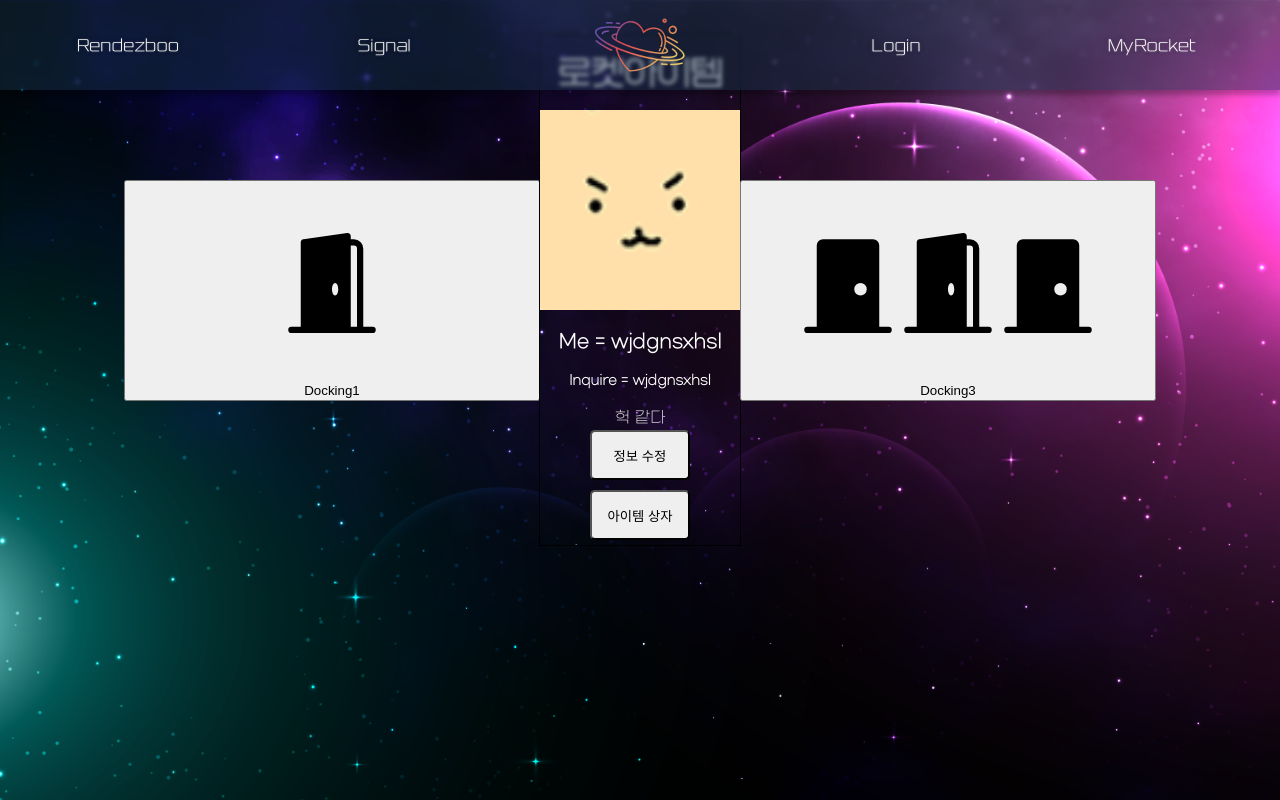
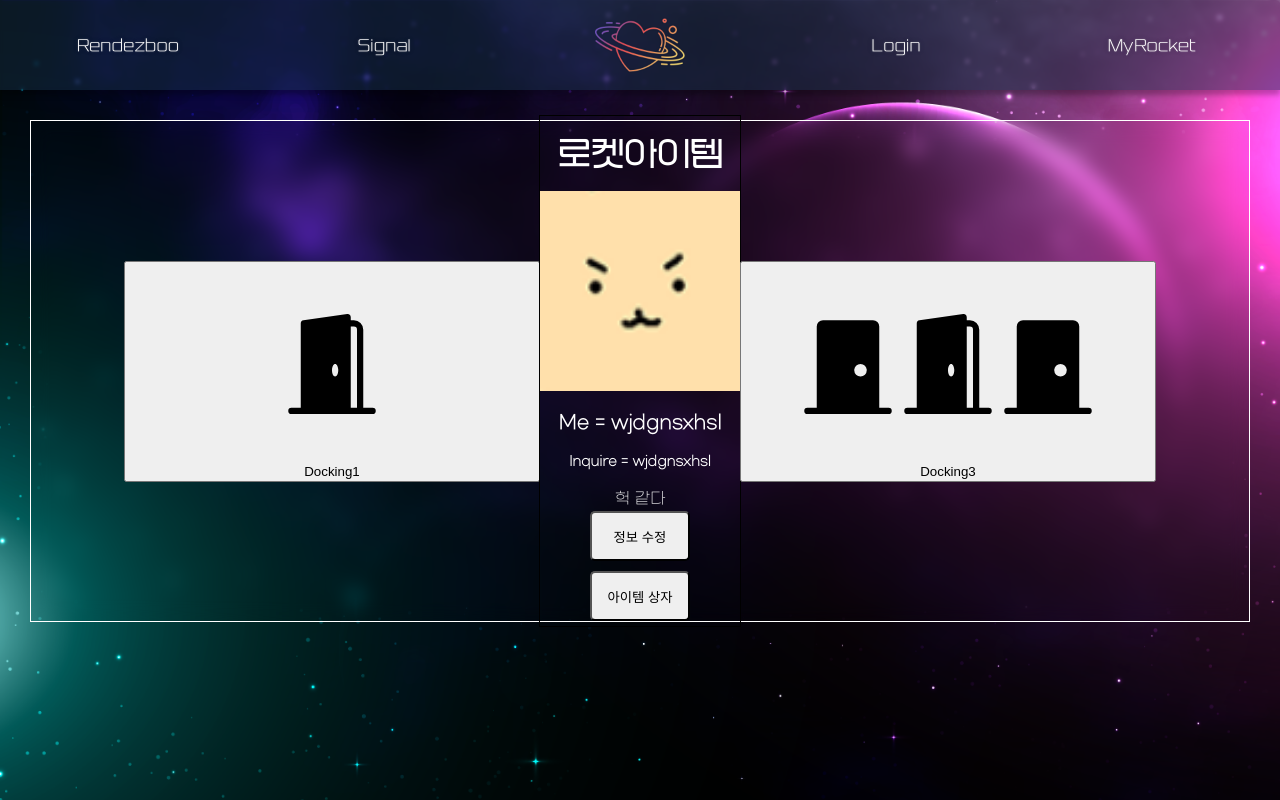
Before and after one commit to Hoony-JSG/RendezBoo, a React (Create React App) app in the folder A107-front/a107-app/: page / in a window 1280 px wide. Built offline with nearby package versions, Linux system fonts and the light colour scheme.

Commit message:
fix: path=/ RocketItem, Doors 정렬

```diff
--- a/A107-front/a107-app/src/pages/Rendezboo.js
+++ b/A107-front/a107-app/src/pages/Rendezboo.js
@@ -16,6 +16,10 @@ const Rendezboo = () => {
     justifyContent: 'center',
     alignItems: 'center',
     padding: '0px',
+    border: '1px solid white',
+    backdropFilter: 'blur(10px)',
+    margin: '30px',
+    height: 'auto',
   }
   const MeAndYou = {
     Me: id,
@@ -56,9 +60,14 @@ const Rendezboo = () => {
     width: '200px',
     height: '400px',
   }
+  const onThisButtonStyle = {
+    height: '500px',
+    display: 'flex',
+    alignItems: 'center',
+  }
   return (
     <div style={Contents}>
-      <div>
+      <div style={onThisButtonStyle}>
         <button
           type="button"
           onClick={(e) => {
@@ -71,10 +80,12 @@ const Rendezboo = () => {
           Docking1
         </button>
       </div>
-      <div style={rocketItemSizeStyle}>
-        <RocketItem {...MeAndYou} />
+      <div style={onThisButtonStyle}>
+        <div style={rocketItemSizeStyle}>
+          <RocketItem {...MeAndYou} />
+        </div>
       </div>
-      <div>
+      <div style={onThisButtonStyle}>
         <button
           type="button"
           onClick={(e) => {
```
